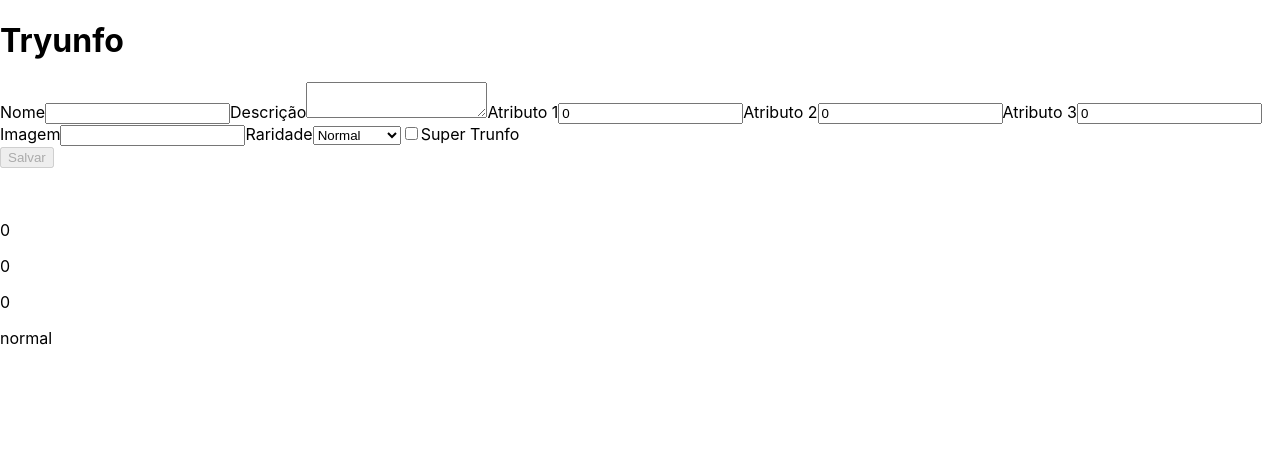
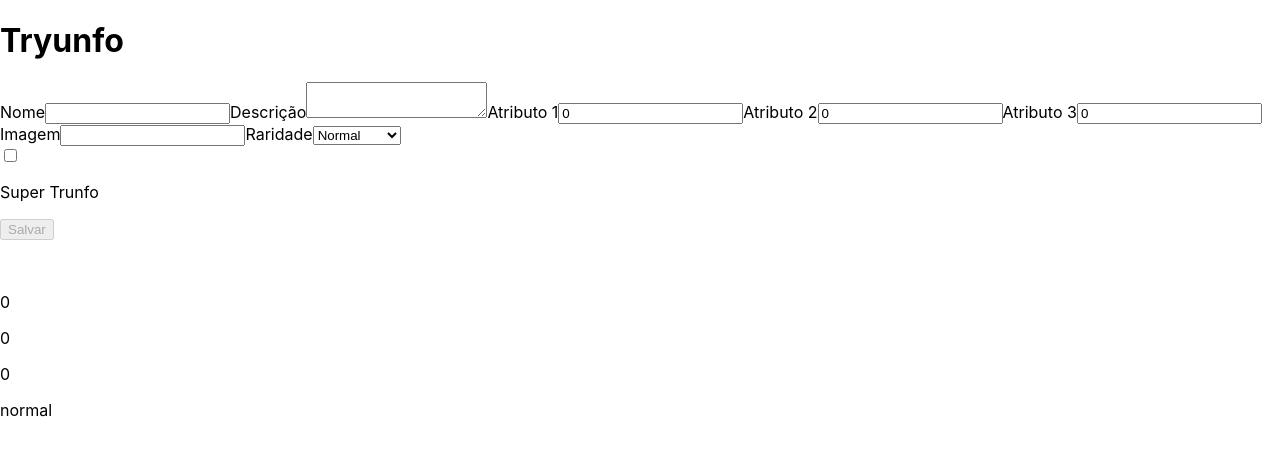
Before and after one commit to IsaacdAlmeida/tryunfo, a React (Create React App) app: page / in a window 1280 px wide. Shown: the top 456 px of the page. Built offline with nearby package versions, Linux system fonts and the light colour scheme.

Commit message:
feat: concludes requirement seven

```diff
--- a/src/App.js
+++ b/src/App.js
@@ -16,6 +16,7 @@ class App extends React.Component {
       cardTrunfo: false,
       isSaveButtonDisabled: true,
       cardArray: [],
+      hasTrunfo: false,
     };
   }
 
@@ -66,7 +67,7 @@ class App extends React.Component {
 
   onSaveButtonClick = () => {
     const { cardName, cardDescription, cardImage,
-      cardAttr1, cardAttr2, cardAttr3, cardRare, cardArray } = this.state;
+      cardAttr1, cardAttr2, cardAttr3, cardRare, cardTrunfo } = this.state;
 
     const topTrumpCards = {
       cardName,
@@ -76,6 +77,7 @@ class App extends React.Component {
       cardAttr2,
       cardAttr3,
       cardRare,
+      cardTrunfo,
     };
 
     this.setState((prevState) => ({
@@ -90,8 +92,11 @@ class App extends React.Component {
       cardTrunfo: false,
       isSaveButtonDisabled: true,
     }));
-
-    console.log(cardArray);
+    if (cardTrunfo === true) {
+      this.setState({
+        hasTrunfo: true,
+      });
+    }
   }
 
   // criei a função do requisito 6
@@ -101,10 +106,12 @@ class App extends React.Component {
   // já coloco no estado o spread do array cardArray e adiciono o novo topTrumpCards
   // ao mesmo tempo já seto os valores para inicio novamente;
 
+  // Agradecimento ao Antonio que me indicou o caminho de onde chamar a condição para verificar se a carta em trunfo
+
   render() {
     const { cardName, cardDescription, cardImage,
       cardAttr1, cardAttr2, cardAttr3, cardRare, cardTrunfo,
-      isSaveButtonDisabled } = this.state;
+      isSaveButtonDisabled, hasTrunfo } = this.state;
 
     return (
       <div>
@@ -122,6 +129,7 @@ class App extends React.Component {
           cardTrunfo={ cardTrunfo }
           isSaveButtonDisabled={ isSaveButtonDisabled }
           onSaveButtonClick={ this.onSaveButtonClick }
+          hasTrunfo={ hasTrunfo }
         />
 
         <Card
--- a/src/components/Form.js
+++ b/src/components/Form.js
@@ -4,7 +4,7 @@ import PropTypes from 'prop-types';
 class Form extends React.Component {
   render() {
     const { cardName, cardDescription, cardAttr1, cardAttr2, cardAttr3,
-      cardImage, cardRare, cardTrunfo, /* hasTrunfo */
+      cardImage, cardRare, cardTrunfo, hasTrunfo,
       isSaveButtonDisabled, onInputChange, onSaveButtonClick } = this.props;
 
     return (
@@ -96,6 +96,11 @@ class Form extends React.Component {
         </label>
 
         <label htmlFor="super">
+          {
+            hasTrunfo
+              ? <p>Você já tem um Super Trunfo em seu baralho</p>
+              : (
+                <div>
                   <input
                     name="cardTrunfo"
                     data-testid="trunfo-input"
@@ -104,7 +109,10 @@ class Form extends React.Component {
                     checked={ cardTrunfo } // tipo checkbox não recebe value, mas sim checked https://pt-br.reactjs.org/docs/forms.html
                     onChange={ onInputChange }
                   />
-          Super Trunfo
+                  <p>Super Trunfo</p>
+                </div>
+              ) // parenteses resolve o lint
+          }
         </label>
 
         <div>
@@ -133,7 +141,7 @@ Form.propTypes = {
   cardImage: PropTypes.string.isRequired,
   cardRare: PropTypes.string.isRequired,
   cardTrunfo: PropTypes.bool.isRequired,
-  // hasTrunfo: PropTypes.bool.isRequired, // ainda não utilizei, mas acredito que sjea booleano
+  hasTrunfo: PropTypes.bool.isRequired,
   isSaveButtonDisabled: PropTypes.bool.isRequired,
   onInputChange: PropTypes.func.isRequired,
   onSaveButtonClick: PropTypes.func.isRequired,
```
Lines whose indentation alone changed are shown as unchanged.
